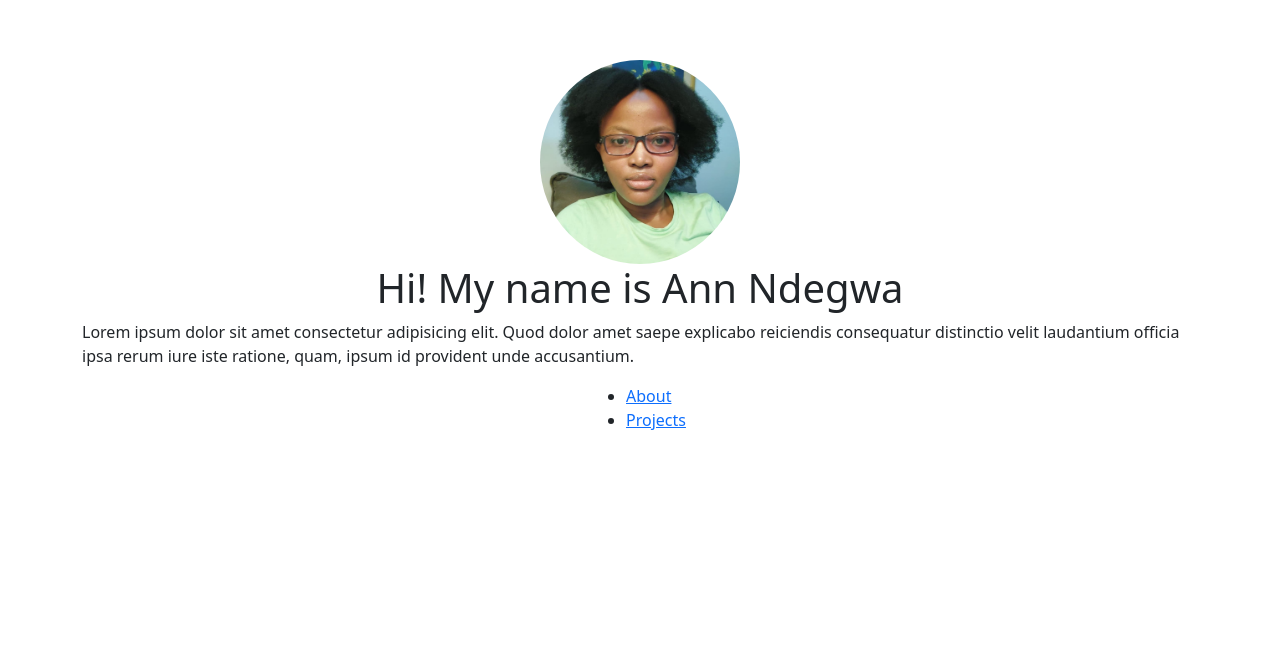
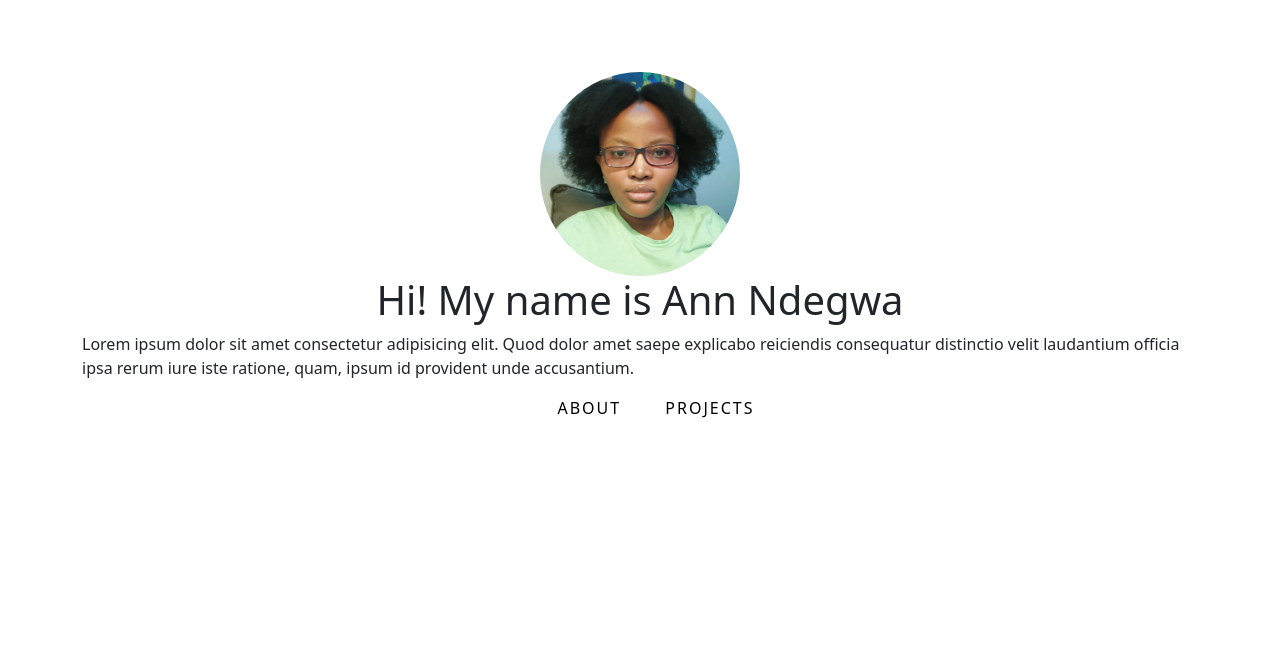
Before and after one commit to WanjuguNdegwa/portfolio, a plain HTML site: page index.html in a window 1280 px wide. Shown: the part 146-797 px from the top of the page. Drawn offline with nearby package versions, Linux system fonts and the light colour scheme.

Commit message:
Style menu

```diff
--- a/index.html
+++ b/index.html
@@ -16,8 +16,8 @@
         <p id="subtitle">Lorem ipsum dolor sit amet consectetur adipisicing elit. Quod dolor amet saepe explicabo reiciendis consequatur distinctio velit laudantium officia ipsa rerum iure iste ratione, quam, ipsum id provident unde accusantium.</p>
 
         <ul id="menu">
-            <li><a href="#about">About</a></li>
-            <li><a href="#projects">Projects</a></li>
+            <li><a href="#about">ABOUT</a></li>
+            <li><a href="#projects">PROJECTS</a></li>
         </ul>
     </div>
     <div id="about" class="container">
--- a/style.css
+++ b/style.css
@@ -13,3 +13,18 @@
     border-radius: 50%;
     width: 200px;
 }
+
+ul#menu {
+    list-style: none;
+}
+
+ul#menu li {
+    display: inline;
+    margin: 20px;
+    letter-spacing: 2px;
+}
+
+ul#menu li a {
+    text-decoration: none;
+    color: black;
+}
```
